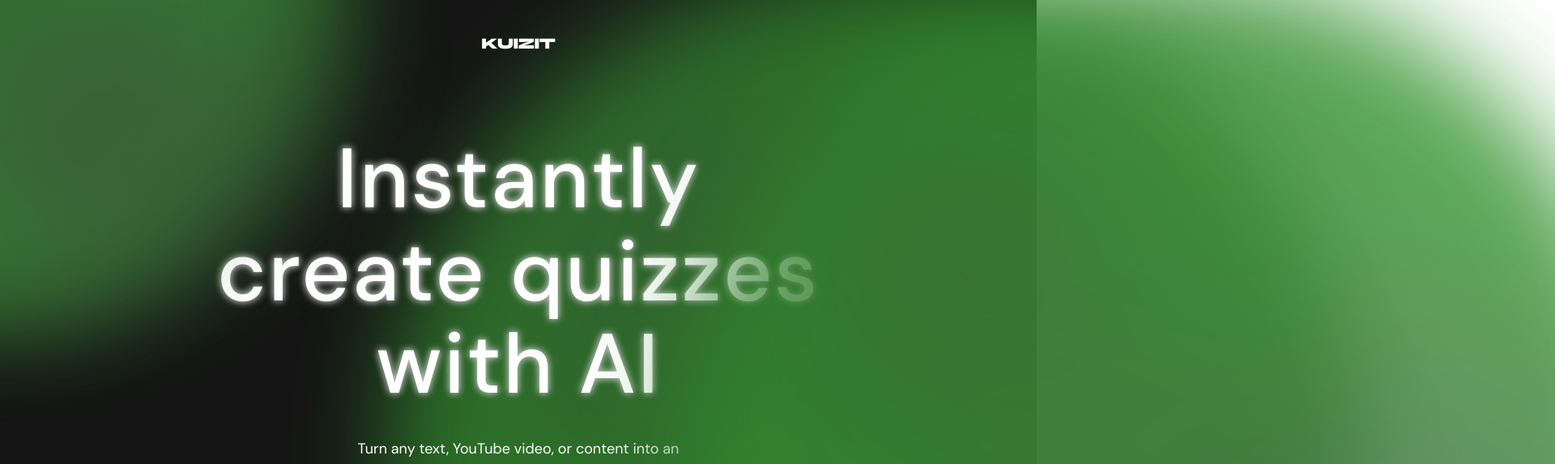
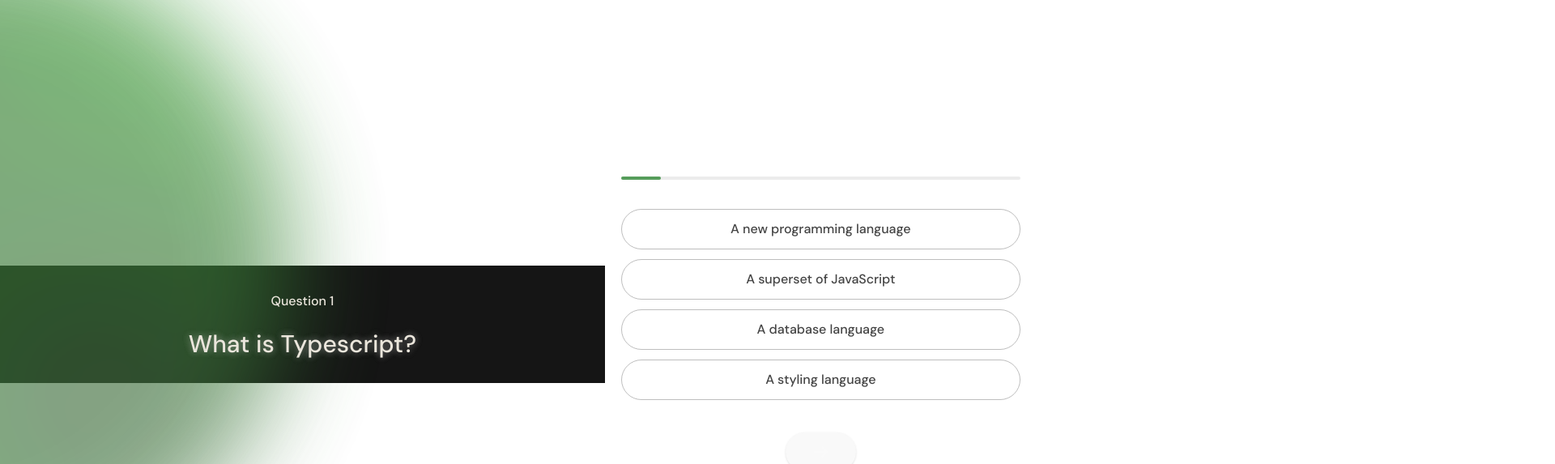
Before and after one commit to BenjaminFrias/Kuizit, a React (Vite) app in the folder client/: page / in a window 1280 px wide. Shown: the top 573 px of the page at 81% size, 1920 px wide, since content can reach past the window. Built offline with nearby package versions, Linux system fonts and the light colour scheme.

Commit message:
feat: add quiz result data and result colors in quiz

```diff
--- a/client/src/App.tsx
+++ b/client/src/App.tsx
@@ -10,10 +10,14 @@ import type {
 	QuizRequestBody,
 	InputOption,
 	Difficulty,
+	QuizData,
+	QuizResult,
 } from './types';
+import { QuizPage } from './pages/Quiz';
 
 function App() {
-	const [currentPage, setCurrentPage] = useState('home');
+	const [currentPage, setCurrentPage] = useState('quiz');
+	const [quizData, setQuizData] = useState<QuizData>([]);
 	const [isQuizLoading, setIsQuizLoading] = useState(false);
 	const [quizContent, setQuizContent] = useState('');
 	const [quizInputType, setSelectedInputType] = useState<InputOption>('prompt');
@@ -23,6 +27,8 @@ function App() {
 	const [quizNumberQuestions, setNumberQuestions] =
 		useState<NumberQuestions>(10);
 	const [files, setFiles] = useState<File[]>([]);
+
+	const [quizResultData, setQuizResultData] = useState<QuizResult>([]);
 
 	const handleContentChange = (newContent: string) => {
 		setQuizContent(newContent);
@@ -48,7 +54,7 @@ function App() {
 		setIsQuizLoading(true);
 		const contentToSend = quizInputType === 'file' ? files[0] : quizContent;
 
-		const quizData: QuizRequestBody = {
+		const inputQuizData: QuizRequestBody = {
 			quizInputType: quizInputType,
 			content: contentToSend,
 			numQuestions: quizNumberQuestions,
@@ -57,15 +63,18 @@ function App() {
 		};
 
 		try {
-			const generatedQuizData = await getGeneratedQuiz(quizData);
-			console.log(generatedQuizData);
-
-			handlePageChange('home');
+			const generatedQuizData = await getGeneratedQuiz(inputQuizData);
+			setQuizData(generatedQuizData);
+			handlePageChange('quiz');
 		} catch (error) {
 			console.log('Error bro sorry: ', error);
 		} finally {
 			setIsQuizLoading(false);
 		}
+	};
+
+	const handleOptionSubmittion = (quizData: QuizResult) => {
+		setQuizResultData(quizData);
 	};
 
 	const handlePageChange = (pageName: Page) => {
@@ -75,6 +84,263 @@ function App() {
 	if (isQuizLoading) {
 		return <LoadingAnimation />;
 	}
+
+	const quizMock = [
+		{
+			type: 'multiple_choice',
+			question: 'What is Typescript?',
+			correctAnswerIndex: 1,
+			options: [
+				{
+					optionText: 'A new programming language',
+					answer: false,
+				},
+				{
+					optionText: 'A superset of JavaScript',
+					answer: true,
+				},
+				{
+					optionText: 'A database language',
+					answer: false,
+				},
+				{
+					optionText: 'A styling language',
+					answer: false,
+				},
+			],
+			explanation:
+				'TypeScript extends JavaScript by adding static type definitions, meaning all valid JavaScript code is also valid TypeScript code. It builds upon JavaScript, adding new features.',
+		},
+		{
+			type: 'multiple_choice',
+			question: 'Which company developed TypeScript?',
+			correctAnswerIndex: 2,
+			options: [
+				{
+					optionText: 'Google',
+					answer: false,
+				},
+				{
+					optionText: 'Apple',
+					answer: false,
+				},
+				{
+					optionText: 'Microsoft',
+					answer: true,
+				},
+				{
+					optionText: 'Facebook',
+					answer: false,
+				},
+			],
+			explanation:
+				'TypeScript was developed by Microsoft and first released in 2012. It was designed to improve JavaScript development for large-scale applications by providing static typing.',
+		},
+		{
+			type: 'multiple_choice',
+			question: 'What key feature does TypeScript add to JavaScript?',
+			correctAnswerIndex: 1,
+			options: [
+				{
+					optionText: 'Dynamic typing',
+					answer: false,
+				},
+				{
+					optionText: 'Static typing',
+					answer: true,
+				},
+				{
+					optionText: 'No typing',
+					answer: false,
+				},
+				{
+					optionText: 'Optional callbacks',
+					answer: false,
+				},
+			],
+			explanation:
+				'Static typing allows developers to define types for variables, function parameters, and return values. This helps catch potential type-related errors during development, before the code runs.',
+		},
+		{
+			type: 'multiple_choice',
+			question: 'What file extension is typically used for TypeScript files?',
+			correctAnswerIndex: 1,
+			options: [
+				{
+					optionText: '.js',
+					answer: false,
+				},
+				{
+					optionText: '.ts',
+					answer: true,
+				},
+				{
+					optionText: '.html',
+					answer: false,
+				},
+				{
+					optionText: '.css',
+					answer: false,
+				},
+			],
+			explanation:
+				'TypeScript source code files are saved with the .ts extension. These files are then compiled into standard JavaScript files, which have the familiar .js extension.',
+		},
+		{
+			type: 'multiple_choice',
+			question: 'What process converts TypeScript code into JavaScript?',
+			correctAnswerIndex: 1,
+			options: [
+				{
+					optionText: 'Interpreting',
+					answer: false,
+				},
+				{
+					optionText: 'Compiling',
+					answer: true,
+				},
+				{
+					optionText: 'Debugging',
+					answer: false,
+				},
+				{
+					optionText: 'Executing',
+					answer: false,
+				},
+			],
+			explanation:
+				'TypeScript code needs to be compiled into plain JavaScript before it can be run by web browsers or Node.js, as these environments only natively understand JavaScript.',
+		},
+		{
+			type: 'multiple_choice',
+			question:
+				'Can valid JavaScript code be used directly in a TypeScript file?',
+			correctAnswerIndex: 2,
+			options: [
+				{
+					optionText: 'No, never',
+					answer: false,
+				},
+				{
+					optionText: 'Only with special comments',
+					answer: false,
+				},
+				{
+					optionText: 'Yes, always',
+					answer: true,
+				},
+				{
+					optionText: "Only if it's ES5",
+					answer: false,
+				},
+			],
+			explanation:
+				'Since TypeScript is a superset of JavaScript, any valid JavaScript code is also valid TypeScript code. This means you can integrate existing JavaScript projects easily into a TypeScript workflow.',
+		},
+		{
+			type: 'multiple_choice',
+			question: "What is the primary purpose of an 'interface' in TypeScript?",
+			correctAnswerIndex: 2,
+			options: [
+				{
+					optionText: 'To define visual styles',
+					answer: false,
+				},
+				{
+					optionText: 'To create new instances of objects',
+					answer: false,
+				},
+				{
+					optionText: 'To define the shape of an object',
+					answer: true,
+				},
+				{
+					optionText: 'To handle user input',
+					answer: false,
+				},
+			],
+			explanation:
+				'Interfaces in TypeScript are used to define contracts for the shape of objects. They ensure that objects adhere to a specific structure, providing type-checking for object properties and methods.',
+		},
+		{
+			type: 'multiple_choice',
+			question:
+				'Which syntax correctly declares a variable `name` as a `string`?',
+			correctAnswerIndex: 0,
+			options: [
+				{
+					optionText: 'let name: string;',
+					answer: true,
+				},
+				{
+					optionText: 'name = string;',
+					answer: false,
+				},
+				{
+					optionText: 'string name;',
+					answer: false,
+				},
+				{
+					optionText: 'name as string;',
+					answer: false,
+				},
+			],
+			explanation:
+				"In TypeScript, you declare a variable's type using a colon followed by the type name after the variable identifier, such as `let myVariable: TypeName;`. This is called a type annotation.",
+		},
+		{
+			type: 'multiple_choice',
+			question:
+				'What is the resulting output file type after TypeScript compilation?',
+			correctAnswerIndex: 2,
+			options: [
+				{
+					optionText: '.jsx',
+					answer: false,
+				},
+				{
+					optionText: '.html',
+					answer: false,
+				},
+				{
+					optionText: '.js',
+					answer: true,
+				},
+				{
+					optionText: '.d.ts',
+					answer: false,
+				},
+			],
+			explanation:
+				'The TypeScript compiler (tsc) transpiles TypeScript code (.ts files) into standard JavaScript (.js files). These JavaScript files can then be executed by any JavaScript engine.',
+		},
+		{
+			type: 'multiple_choice',
+			question:
+				'Does TypeScript support object-oriented features like classes?',
+			correctAnswerIndex: 1,
+			options: [
+				{
+					optionText: 'No, only interfaces',
+					answer: false,
+				},
+				{
+					optionText: 'Yes, fully',
+					answer: true,
+				},
+				{
+					optionText: 'Partially, only for types',
+					answer: false,
+				},
+				{
+					optionText: 'Only in older versions',
+					answer: false,
+				},
+			],
+			explanation:
+				'TypeScript fully supports object-oriented programming concepts, including classes, interfaces, inheritance, and access modifiers. This makes it a powerful language for building scalable applications.',
+		},
+	];
 
 	switch (currentPage) {
 		case 'home':
@@ -96,6 +362,15 @@ function App() {
 					quizDifficulty={quizDifficulty}
 					quizAnswerOptions={quizAnswerOptions}
 					quizNumberQuestions={quizNumberQuestions}
+				/>
+			);
+		case 'quiz':
+			return (
+				<QuizPage
+					onPageChange={handlePageChange}
+					quizData={quizMock}
+					quizResultData={quizResultData}
+					onAnswerSubmittion={handleOptionSubmittion}
 				/>
 			);
 		default:
--- a/client/src/index.css
+++ b/client/src/index.css
@@ -12,6 +12,8 @@
 	--color-custom-light-gray: #7e7e7e;
 	--color-custom-white: #ebe6dc;
 	--color-custom-green: #569d5b;
+	--color-correct: #569d5b;
+	--color-wrong: #f93b3b;
 	--text-shadow-title: 0px 0px 10px #cececeb7, 0px 0px 10px #cececeb7;
 	--inset-shadow-md: inset 0 10px 15px rgba(0, 0, 0, 0.25);
 }
--- a/client/src/pages/InputPage.tsx
+++ b/client/src/pages/InputPage.tsx
@@ -12,7 +12,7 @@ import type {
 import { faWandMagicSparkles } from '@fortawesome/free-solid-svg-icons';
 import { FontAwesomeIcon } from '@fortawesome/react-fontawesome';
 
-type inputPageParameters = {
+type inputPageParams = {
 	onPageChange: (pageName: Page) => void;
 	onInputTypeChange: (inputName: InputOption) => void;
 	onDifficultyChange: (diffName: Difficulty) => void;
@@ -44,7 +44,7 @@ export default function Inputpage({
 	quizDifficulty,
 	quizAnswerOptions,
 	quizNumberQuestions,
-}: inputPageParameters) {
+}: inputPageParams) {
 	return (
 		<div className="min-h-screen min-w-screen w-full px-8 py-5 flex flex-col items-center justify-between overflow-hidden bg-custom-white">
 			<h2 className="flex center font-logo text-custom-green text-lg uppercase">
--- a/client/src/pages/Quiz.tsx
+++ b/client/src/pages/Quiz.tsx
@@ -1,6 +1,6 @@
 import BlurryShape from '@/components/decorative/BlurryShape';
 import { Button } from '@/components/ui/button';
-import type { Page, QuizData } from '@/types';
+import type { Page, QuizData, QuizResult } from '@/types';
 import { faArrowRight } from '@fortawesome/free-solid-svg-icons';
 import { FontAwesomeIcon } from '@fortawesome/react-fontawesome';
 import { useState } from 'react';
@@ -8,12 +8,28 @@ import { useState } from 'react';
 type quizPageParams = {
 	onPageChange: (pageName: Page) => void;
 	quizData: QuizData;
+	quizResultData: QuizResult;
+	onAnswerSubmittion: (newQuizResult: QuizResult) => void;
 };
 
-export function QuizPage({ onPageChange, quizData }: quizPageParams) {
+export function QuizPage({
+	quizData,
+	quizResultData,
+	onPageChange,
+	onAnswerSubmittion,
+}: quizPageParams) {
 	const [currentQuestionIndex, setCurrentQuestionIndex] = useState(0);
+	const [selectedAnswer, setSelectedAnswer] = useState<number | null>(null);
+
+	const currentQuestion = quizData[currentQuestionIndex];
+	const questionNumber = currentQuestionIndex + 1;
+	const totalQuestions = quizData.length;
 
 	const handleNextQuestionIndex = () => {
+		if (selectedAnswer !== null) {
+			return;
+		}
+
 		if (currentQuestionIndex < quizData.length - 1) {
 			setCurrentQuestionIndex(currentQuestionIndex + 1);
 		} else {
@@ -21,13 +37,28 @@ export function QuizPage({ onPageChange, quizData }: quizPageParams) {
 		}
 	};
 
-	const currentQuestion = quizData[currentQuestionIndex];
-	const questionNumber = currentQuestionIndex + 1;
-	const totalQuestions = quizData.length;
+	const handleQuestionAnswer = (selectedIndex: number) => {
+		if (selectedAnswer !== null) {
+			console.log('Already selected');
+
+			return;
+		}
+
+		const isCorrect = currentQuestion.correctAnswerIndex === selectedIndex;
+		const newQuizResultData = [
+			...quizResultData,
+			{ isCorrect, selectedIndex: selectedIndex },
+		];
+
+		console.log(newQuizResultData);
+
+		setSelectedAnswer(selectedIndex);
+		onAnswerSubmittion(newQuizResultData);
+	};
 
 	return (
-		<div className="min-h-screen min-w-screen w-full flex flex-col md:flex-row overflow-hidden">
-			<div className="relative flex flex-col gap-6 px-8 justify-center items-center bg-custom-gray flex-1 md:flex-2/4 ">
+		<div className="min-h-screen min-w-screen flex flex-col w-full items-center md:flex-row overflow-hidden">
+			<div className="relative flex flex-col w-full gap-6 px-8 py-8 justify-center items-center bg-custom-gray flex-4 md:flex-2/4 ">
 				<div
 					className="absolute -top-50 w-90 h-90 left-0 right-0 md:w-140
                                         md:h-140 md:-top-50 md:-left-70 lg:-top-100 lg:-left-110 lg:w-200 lg:h-200 opacity-80 "
@@ -41,7 +72,7 @@ export function QuizPage({ onPageChange, quizData }: quizPageParams) {
 					{currentQuestion.question}
 				</h1>
 			</div>
-			<div className="relative flex flex-col flex-3 px-5 md:flex-1/3 justify-between py-5">
+			<div className="relative flex flex-col flex-3 w-full px-5 gap-10 md:flex-1/3 justify-between items-center py-5">
 				<div className="flex w-full relative">
 					<div className="progress-bar absolute w-[100%] bg-custom-light-gray/15 h-1 rounded-full transition-all duration-300"></div>
 					<div
@@ -49,16 +80,56 @@ export function QuizPage({ onPageChange, quizData }: quizPageParams) {
 						style={{ width: `${(questionNumber / totalQuestions) * 100}%` }}
 					></div>
 				</div>
-				<div className="answerOptions"></div>
+				<div className="answerOptions flex-1 flex flex-col justify-center items-center w-full gap-3">
+					{currentQuestion.options.map((option, index) => {
+						let optionClass = '';
+						if (selectedAnswer !== null) {
+							if (option.answer === true) {
+								optionClass = 'bg-correct text-white';
+							}
+						}
+
+						return (
+							<div
+								key={index}
+								className={`w-full py-3 flex justify-center items-center font-primary text-center
+								font-medium text-custom-gray/80 cursor-pointer select-none border-1 border-custom-light-gray/50 rounded-full
+								 ${optionClass} ${
+									selectedAnswer === null
+										? 'hover:bg-custom-light-gray/10 '
+										: index === currentQuestion.correctAnswerIndex
+										? 'border-transparent'
+										: ''
+								}
+
+								${
+									selectedAnswer !== null
+										? index === selectedAnswer
+											? selectedAnswer !== currentQuestion.correctAnswerIndex
+												? 'bg-wrong text-white border-transparent'
+												: ''
+											: ''
+										: ''
+								}
+								`}
+								onClick={() => {
+									handleQuestionAnswer(index);
+								}}
+							>
+								{option.optionText}
+							</div>
+						);
+					})}
 				</div>
 				<Button
-				className="mt-5 w-10 h-10"
 					size="lg"
 					variant="green"
-				onClick={() => onPageChange('quiz')}
+					onClick={() => handleNextQuestionIndex()}
 				>
 					<FontAwesomeIcon icon={faArrowRight} />
 				</Button>
+				{/* TODO: Place explanation button after user answer */}
+			</div>
 		</div>
 	);
 }
```
Also changed, not shown: client/src/types/index.tsx (+22 -0 lines). Lines whose indentation alone changed are shown as unchanged.
